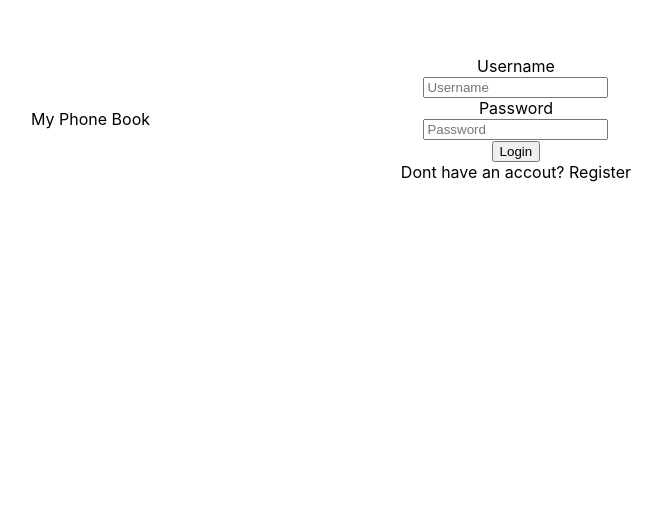
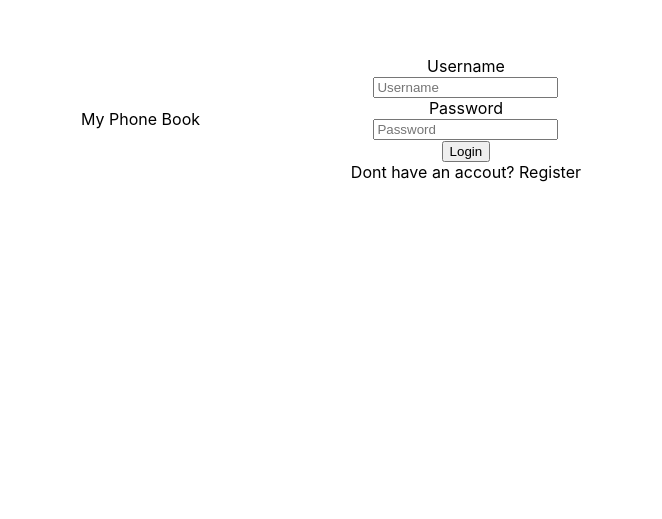
Before and after one commit to Yousef-Baytam/reactjs_nodejs_adress_book, a React (Create React App) app in the folder frontend/: page / in a window 1280 px wide. Shown: the part 281-800 px from the top of the page, without its empty margins (309-971 px from the left). Built offline with nearby package versions, Linux system fonts and the light colour scheme.

Commit message:
Added small adjustments

```diff
--- a/frontend/src/App.css
+++ b/frontend/src/App.css
@@ -129,7 +129,7 @@
 .auth-container {
   text-align: center;
   height: 100vh;
-  width: 600px;
+  width: 500px;
   display: flex;
   align-items: center;
   justify-content: space-between;
--- a/frontend/src/pages/Contacts.js
+++ b/frontend/src/pages/Contacts.js
@@ -50,12 +50,12 @@ export default function Contacts(props) {
                 setMapDisplay={setMapDisplay} />)
     }
 
-    const handleNameFilters = () => {
+    const handleFilters = () => {
         props.setFilters({ "name": nameFilter, "email": emailFilter, "phone": phoneFilter, "status": statusFilter })
     }
 
     useEffect(() => {
-        handleNameFilters()
+        handleFilters()
     }, [nameFilter, emailFilter, phoneFilter, statusFilter])
     return (
         <>
```
